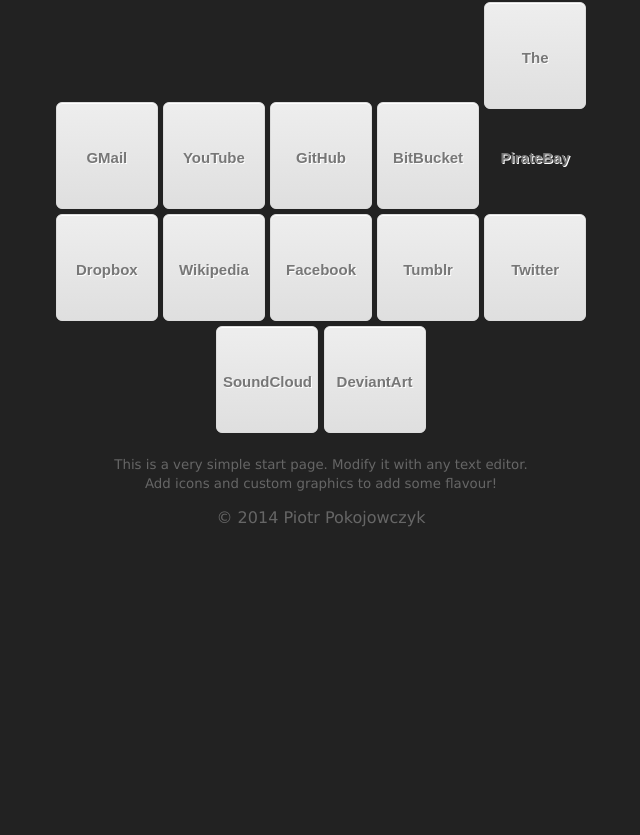
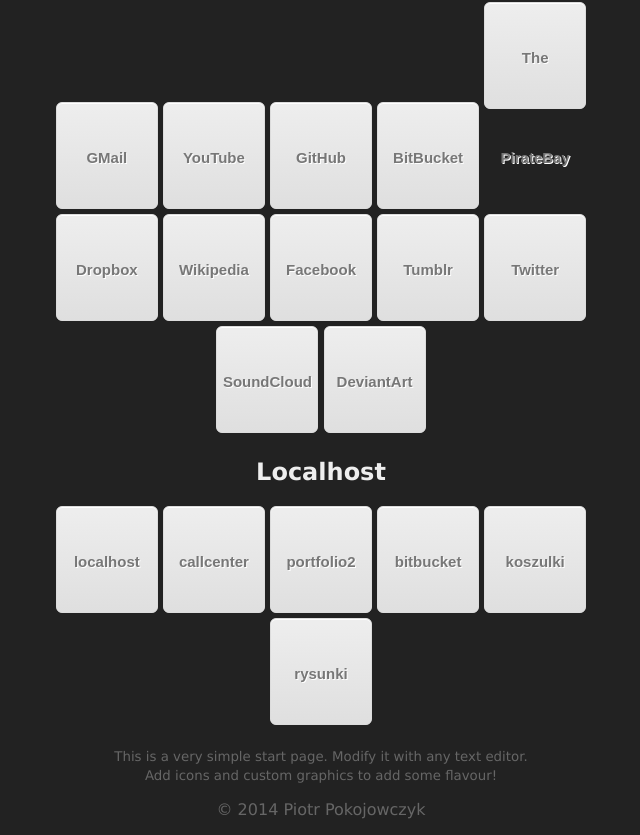
Before and after one commit to ppokojowczyk/start-page, a plain HTML site: page index.html in a window 1280 px wide. Shown: the part 79-914 px from the top of the page, without its empty margins (319-959 px from the left). Before the commit the page ends 800 px from the top, so only its background shows below. Drawn offline with Linux system fonts and the light colour scheme.

Commit message:
modified index.html

```diff
--- a/index.html
+++ b/index.html
@@ -23,6 +23,15 @@
       <li title="soundcloud.com">SoundCloud</li>
       <li title="deviantart.com">DeviantArt</li>
     </ul>
+    <h2>Localhost</h2>
+    <ul>
+      <li title="localhost">localhost</li>
+      <li title="callcenter">callcenter</li>
+      <li title="portfolio2">portfolio2</li>
+      <li title="bitbucket-site">bitbucket</li>
+      <li title="koszulki">koszulki</li>
+      <li title="rysunki">rysunki</li>
+    </ul>
     <p><small>This is a very simple start page. Modify it with any text editor.<br/>Add icons and custom graphics to add some flavour!</small></p>
     <p>&copy; 2014 Piotr Pokojowczyk</p>
   </div>
@@ -30,7 +39,7 @@
   <script>
     $('li').click(function(){
       var dupa = $(this).attr('title');
-      window.open("//" + dupa);
+      window.open("http://" + dupa);
     });
   </script>
 
```
